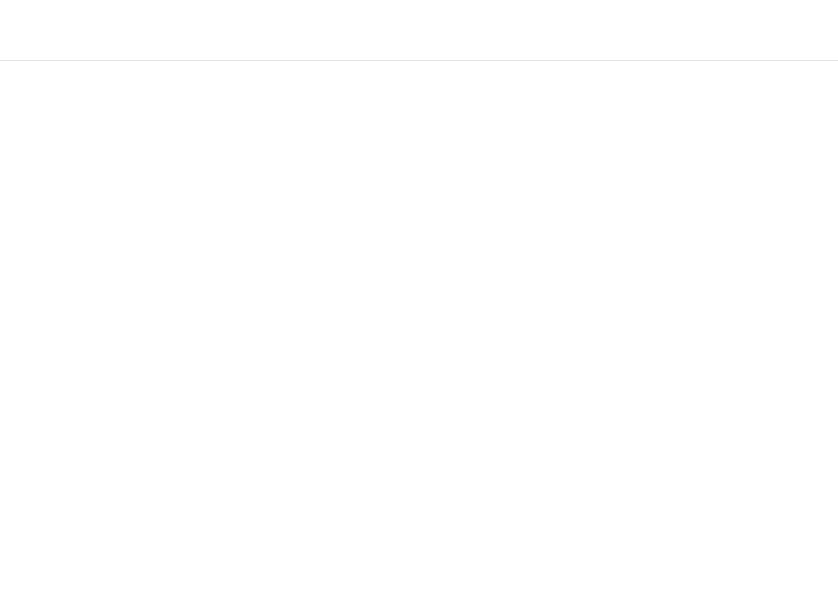
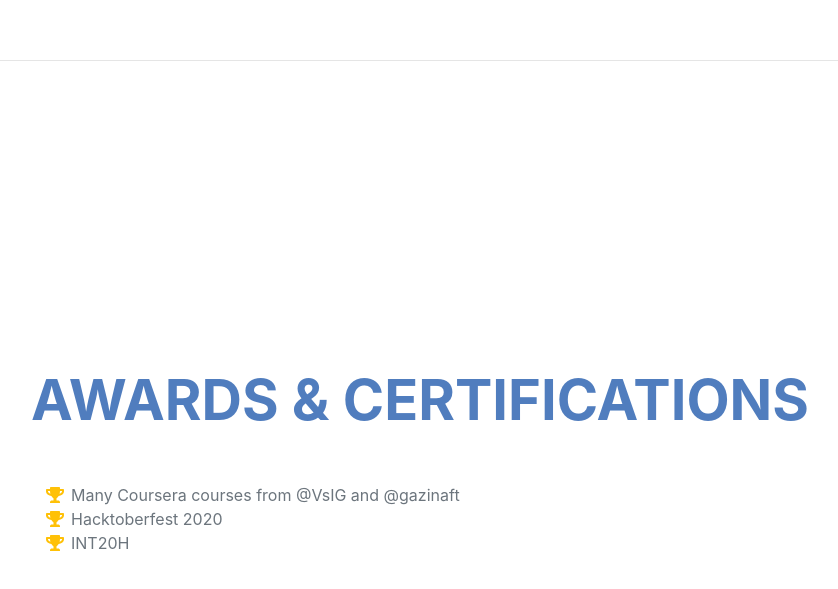
Before and after one commit to mezidia/mezidia, a Vue app: page / in a window 1280 px wide. Shown: the part 2516-3105 px from the top of the page, without its empty margins (289-1127 px from the left). Before the commit the page ends 2577 px from the top, so only its background shows below. Built offline with nearby package versions, Linux system fonts and the light colour scheme; no server answers; a web font is replaced by a local one.

Commit message:
#2 Create Awards section

```diff
--- a/src/App.vue
+++ b/src/App.vue
@@ -32,6 +32,9 @@
       <hr class="m-0" />
       <Interests />
       <hr class="m-0" />
+      <Awards
+        v-bind:awards="awards"
+      />
     </div>
   </div>
 </template>
@@ -42,8 +45,9 @@
 import Projects from '@/components/Projects.vue'
 import Members from '@/components/Members.vue'
 import Skills from '@/components/Skills.vue'
+import Interests from '@/components/Interests.vue'
+import Awards from '@/components/Awards.vue'
 import Loader from '@/components/Loader.vue'
-import Interests from '@/components/Interests.vue'
 export default {
   name: 'App',
   mounted () {
@@ -93,13 +97,18 @@
       ],
       skills: ['fab fa-html5', 'fab fa-css3-alt', 'fab fa-js-square', 'fab fa-react', 'fab fa-node-js', 'fab fa-npm',
         'fab fa-python', 'fab fa-unity', 'fab fa-android', 'fab fa-docker', 'fab fa-php'],
+      awards: [
+        'Many Coursera courses from @VsIG and @gazinaft',
+        'Hacktoberfest 2020',
+        'INT20H'
+      ],
       projects: [],
       members: [],
       loading: true
     }
   },
   components: {
-    Navbar, About, Projects, Members, Skills, Interests, Loader
+    Navbar, About, Projects, Members, Skills, Interests, Awards, Loader
   }
 }
 </script>
--- /dev/null
+++ b/src/components/Award.vue
@@ -0,0 +1,17 @@
+<template>
+  <li>
+    <span class="fa-li"><i class="fas fa-trophy text-warning"></i></span>
+    {{award}}
+  </li>
+</template>
+
+<script>
+export default {
+  props: {
+    award: {
+      type: String,
+      required: true
+    }
+  }
+}
+</script>
--- /dev/null
+++ b/src/components/Awards.vue
@@ -0,0 +1,23 @@
+<template>
+  <section class="resume-section" id="awards">
+    <div class="resume-section-content">
+      <h2 class="mb-5">Awards & Certifications</h2>
+      <ul class="fa-ul mb-0">
+        <Award
+          v-for="award of awards" :key="award"
+          v-bind:award="award"
+        />
+      </ul>
+    </div>
+  </section>
+</template>
+
+<script>
+import Award from '@/components/Award'
+export default {
+  props: ['awards'],
+  components: {
+    Award
+  }
+}
+</script>
```
